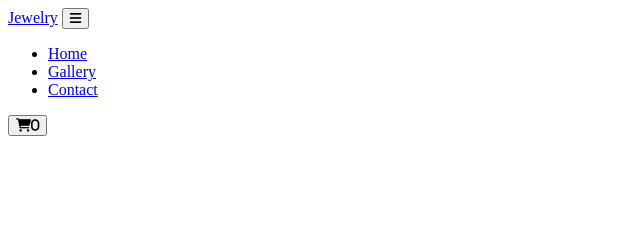
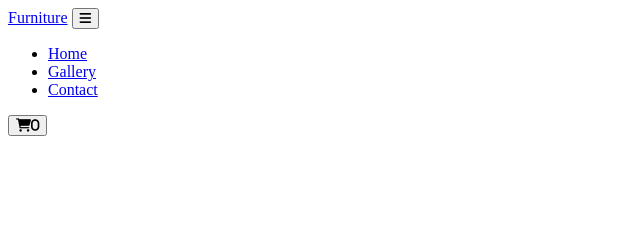
Before and after one commit to marijanagardovic/e-commerce-furniture, a plain HTML site: page index.html in a window 1280 px wide. Shown: the top 239 px of the page, 0-640 px from the left. Drawn offline with Linux system fonts and the light colour scheme.

```diff
--- a/index.html
+++ b/index.html
@@ -13,7 +13,7 @@
     <header>
         <div class="container">
             <nav class="navbar">
-                <a href="index.html" class="logo">Jewelry</a>
+                <a href="index.html" class="logo">Furniture</a>
                 <button  type="button" class="navbar-toggle"> <i class="fas fa-bars"></i> </button>
                 <div class="navbar-collapse">
                     <ul>
@@ -24,7 +24,7 @@
                 </div>
                 <div class="cart">
                     <button type="button" id="cart-btn"><i class="fas fa-shopping-cart"><span id="cart-count-info">0</span></i></button>
-                    <div class="cart-container">
+                      <div class="cart-container">
                         <div class="cart-list">
                             <div class="cart-item">
                                 <img src="images/sofa.png" alt="product image">
```
